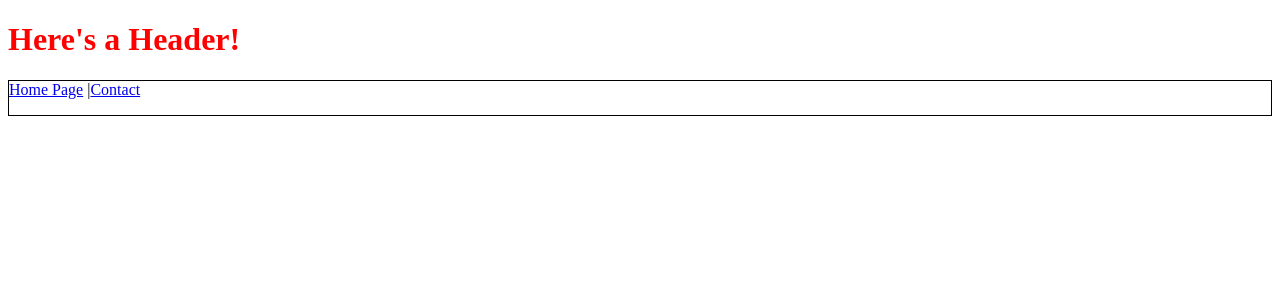
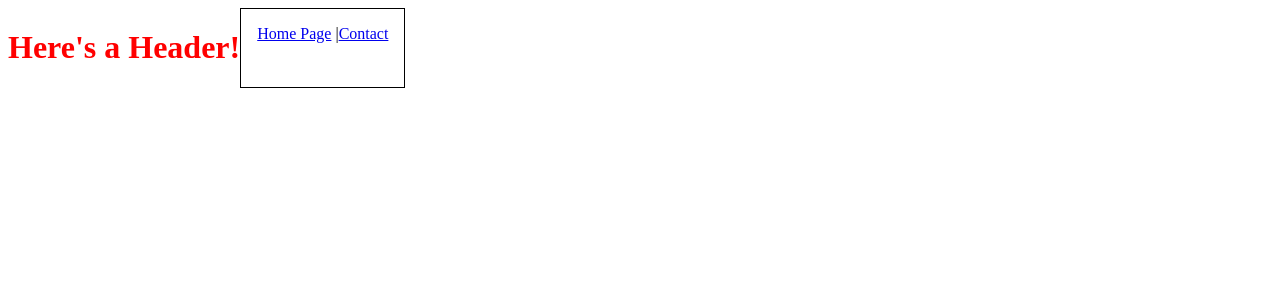
Before and after one commit to BionicOven28/saltriverkennel, a React (Create React App) app: page / in a window 1280 px wide. Shown: the top 300 px of the page. Built offline with nearby package versions, Linux system fonts and the light colour scheme.

Commit message:
fiddling with the new navbar feature in router v6
everything is still displaying normally

```diff
--- a/src/App.js
+++ b/src/App.js
@@ -1,23 +1,19 @@
 import React from 'react';
-import { render } from 'react-router';
-// import { BrowserRouter } from 'react-router-dom';
-import { Link } from 'react-router-dom';
-
-import HomePage from './pages/home-page/HomePage';
-// import Contact from './pages/contact/Contact';
+import { Outlet, NavLink } from 'react-router-dom';
 
 export default function App() {
     return (
-        <div>
+        <div style={{ display: 'flex'}}>
           <h1>Here's a Header!</h1>
           <nav
             style={{
               border: 'solid 1px',
-              paddingBottom: '1rem'
+              padding: '1rem'
             }}>
-            <Link to="/home-page">Home Page</Link> |{""}
-            <Link to="/contact">Contact</Link>
+            <NavLink to="/home-page">Home Page</NavLink> |{""}
+            <NavLink to="/contact">Contact</NavLink>
           </nav>
+          <Outlet />
         </div>
     );
 }
--- a/src/index.js
+++ b/src/index.js
@@ -10,9 +10,19 @@ const rootElement = document.getElementById('root');
 render(
     <BrowserRouter>
         <Routes>
-            <Route path="/" element={<App />} />
-            <Route path="home-page" element={<HomePage />} />
-            <Route path="contact" element={<Contact />} />
+            <Route path="/" element={<App />}>
+                <Route path="home-page" element={<HomePage />} />
+                <Route path="contact" element={<Contact />} />
+
+                <Route
+                    path="*"
+                    element={
+                        <main style={{ padding: '1rem' }}>
+                            <p>There's nothing here!</p>
+                        </main>
+                    }
+                />
+            </Route>
         </Routes>
     </BrowserRouter>,
     rootElement
```
Also changed, not shown: src/components/navigation/Navi.jsx (deleted), src/components/navigation/navi.css (deleted).
